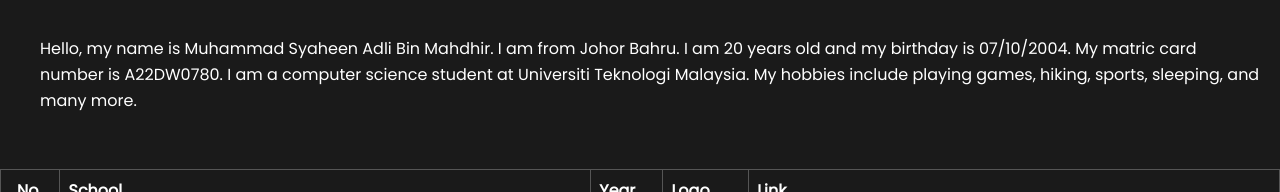
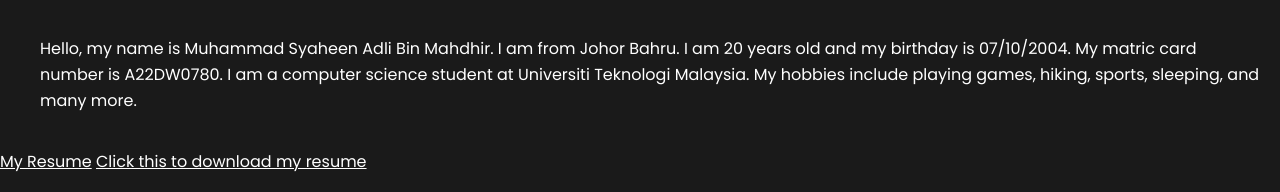
Before and after one commit to syaheenadli123/individualproject.github.io, a plain HTML site: page Personal.html in a window 1280 px wide. Shown: the part 844-1036 px from the top of the page. Drawn offline with nearby package versions, Linux system fonts and the light colour scheme.

Commit message:
Update Personal.html

```diff
--- a/Personal.html
+++ b/Personal.html
@@ -198,7 +198,8 @@
         <p>About Me</p>
         <p>Hello, my name is Muhammad Syaheen Adli Bin Mahdhir. I am from Johor Bahru. I am 20 years old and my birthday is 07/10/2004. My matric card number is A22DW0780. I am a computer science student at Universiti Teknologi Malaysia. My hobbies include playing games, hiking, sports, sleeping, and many more.</p>
     </div>
-
+	<a href="syaheenresume.pdf" target="_blank">My Resume</a>
+	  <a href="syaheenresume.pdf" download="syaheenresume.pdf">Click this to download my resume</a>
 <table class="w3-table-all">
         <tr>
             <th>No</th>
```
